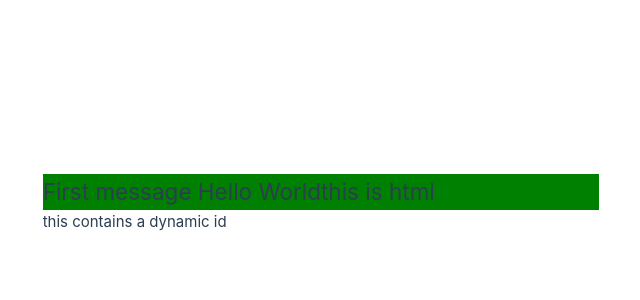
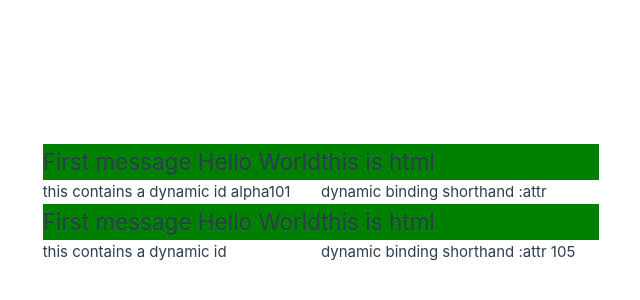
Before and after one commit to rizwanswati/vue, a Vue app: page / in a window 1280 px wide. Shown: the part 196-496 px from the top of the page, without its empty margins (319-959 px from the left). Built offline with nearby package versions, Linux system fonts and the light colour scheme.

Commit message:
only specified attributes can be bound

```diff
--- a/src/App.vue
+++ b/src/App.vue
@@ -5,4 +5,5 @@ import Text from "@/components/Text.vue";
 
 <template>
   <Text msg="Hello World" rawhtml="<span style=color:red>" dynamic-i-d="alpha101"></Text>
+  <Text msg="Hello World" rawhtml="<span style=color:red>" data-number="105"></Text>
 </template>
--- a/src/components/Text.vue
+++ b/src/components/Text.vue
@@ -14,7 +14,11 @@
     dynamicID:{
       required: true,
       type:String
-    }
+    },
+    dataNumber:{
+      required: true,
+      type: String
+  }
   })
 </script>
 
@@ -25,9 +29,11 @@
 <!--  give out raw html-->
   <h2>this is html <span v-html="rawhtml"></span></h2>
 
+<!--  attribute binding-->
+  <div v-bind:id="dynamicID">this contains a dynamic id {{dynamicID}}</div>
 
-<!--  attribute binding-->
-  <div v-bind:id="dynamicID">this contains a dynamic id</div>
+<!--  Dynamic binding shorthand-->
+  <div :itemid="dataNumber">dynamic binding shorthand :attr {{dataNumber}}</div>
 </template>
 
 <style scoped>
```
